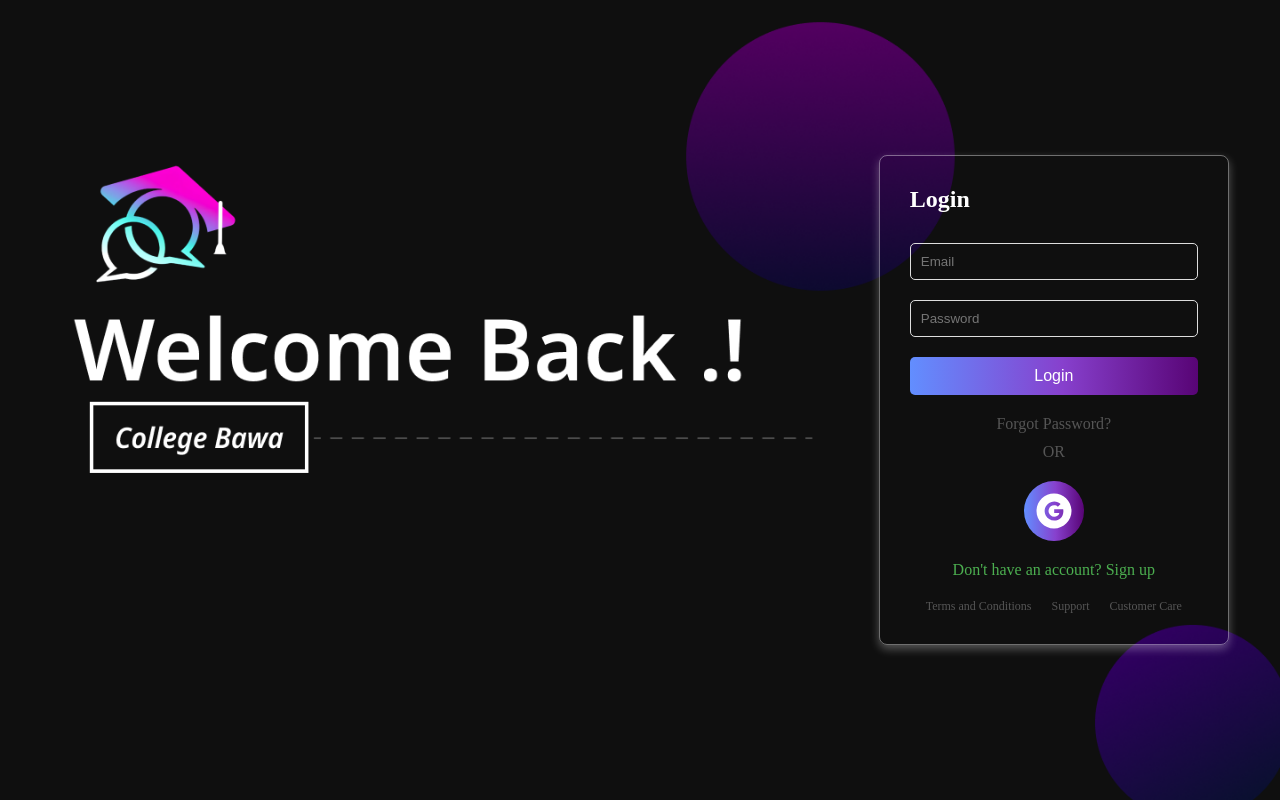
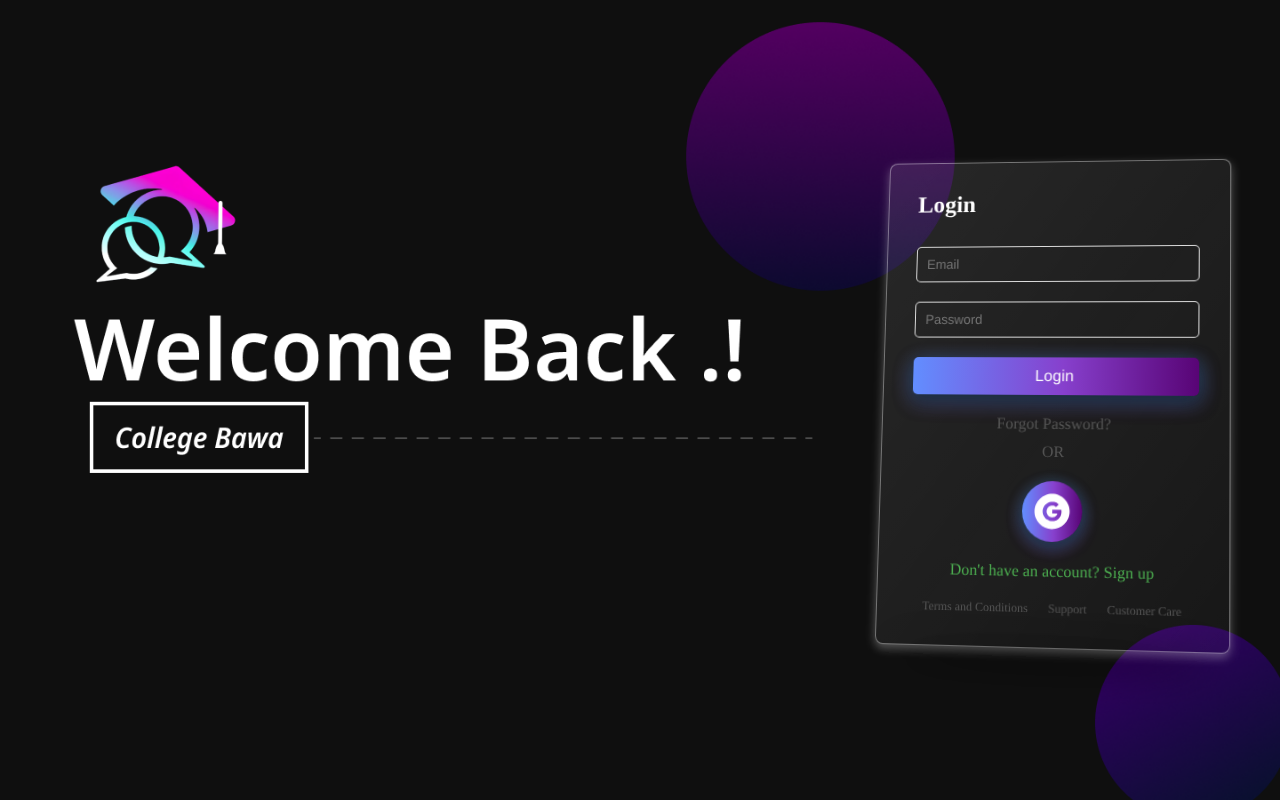
Before and after one commit to keshavchandel13/College-Bawa, a React (Vite) app in the folder Frontend/: page /login in a window 1280 px wide. Built offline with nearby package versions, Linux system fonts and the light colour scheme.

Commit message:
CSS updated for 3d container

```diff
--- a/Frontend/src/features/auth/LoginWithGoogle.jsx
+++ b/Frontend/src/features/auth/LoginWithGoogle.jsx
@@ -2,6 +2,7 @@ import React from "react";
 import { GoogleLogin } from "@react-oauth/google";
 import { loginWithGoogle } from "../../api/auth";
 import { useNavigate } from "react-router-dom";
+
 
 const LoginWithGoogle = () => {
   const navigate = useNavigate();
--- a/Frontend/src/features/auth/forgetpassword.jsx
+++ b/Frontend/src/features/auth/forgetpassword.jsx
@@ -1,6 +1,7 @@
 import React, { useState } from 'react';
 import { Link } from "react-router-dom";
 import "../../styles/auth/forgotpassword.css";
+
 
 function ForgetPassword() {
   const [email, setEmail] = useState('');
--- a/Frontend/src/styles/auth/login.css
+++ b/Frontend/src/styles/auth/login.css
@@ -1,4 +1,3 @@
-/* login.css */
 .login-page {
   display: flex;
   justify-content: flex-end;
@@ -9,85 +8,121 @@
   background-position: center;
 }
 
+
 .container {
   background-color: transparent;
   padding: 30px;
-    border-radius: 8px;
+  border-radius: 12px;
   text-align: center;
   width: 350px;
   max-width: 100%;
-    margin-left: -10px;
-    margin-right: 4%; /* Move container slightly left */
+  margin-left: -30px;
+  margin-right: 4%;
+  position: relative;
+  perspective: 1200px;
 
-    /* Adding the whitish shadowish border effect */
-    border: 1px solid rgba(255, 255, 255, 0.4);
-    box-shadow: 0 4px 10px rgba(255, 255, 255, 0.3);
+
+  border: 1px solid rgba(255, 255, 255, 0.12);
+  box-shadow:
+      0 15px 30px rgba(0, 255, 255, 0.3),  /* Cyan soft glow */
+      0 20px 40px rgba(255, 0, 255, 0.25), /* Magenta edge */
+      inset 0 4px 12px rgba(255, 255, 255, 0.1);
+
+
+  background: linear-gradient(
+      to bottom right,
+      rgba(255, 255, 255, 0.1),
+      rgba(255, 255, 255, 0.03)
+  );
+
+
+  transform: perspective(1200px) rotateX(6deg) rotateY(-6deg) rotateZ(1deg);
+  transition: all 0.4s ease-in-out;
 }
+
+
+.container:hover {
+  transform: perspective(1200px) rotateX(3deg) rotateY(-3deg) rotateZ(0deg) translateY(-10px);
+  box-shadow:
+      0 18px 40px rgba(0, 255, 255, 0.4),
+      0 22px 50px rgba(255, 0, 255, 0.35),
+      inset 0 5px 15px rgba(255, 255, 255, 0.15);
+}
+
+
+.container::after {
+  content: "";
+  position: absolute;
+  bottom: -18px;
+  left: 50%;
+  width: 90%;
+  height: 14px;
+  background: rgba(0, 0, 0, 0.9);
+  border-radius: 50%;
+  transform: translateX(-50%);
+  filter: blur(18px);
+  opacity: 0.7;
+}
+
 
 h2 {
   font-size: 24px;
   margin-bottom: 20px;
   color: #FFFFFF;
-    text-align: left; /* Whitish color for the heading */
+  text-align: left;
 }
+
 
 input {
   width: 100%;
-    padding: 10px;
+  padding: 12px;
   margin: 10px 0;
-    border-radius: 5px;
-    border: 1px solid #ddd;
-    background-color: transparent; /* No background color */
-    color: #FFFFFF;  /* Text color */
+  border-radius: 6px;
+  border: 1px solid rgba(255, 255, 255, 0.2);
+  background-color: transparent;
+  color: #FFFFFF;
+  transition: all 0.3s ease-in-out;
 }
 
+
+input:focus {
+  outline: none;
+  border-color: cyan;
+  box-shadow:
+      0 5px 20px rgba(0, 255, 255, 0.5),
+      inset 0 2px 8px rgba(255, 255, 255, 0.1);
+}
+
+/* Buttons */
 button {
   width: 100%;
-    padding: 10px;
-    background: linear-gradient(90deg,
-      #628EFF 0%,   /* Blue */
-      #8740CD 53%,  /* Purple */
-      #580475 100%  /* Dark Purple */
-    );
-    color: #FFFFFF;  /* Text color */
+  padding: 12px;
+  font-size: 16px;
+  border-radius: 6px;
+  cursor: pointer;
   border: none;
-    border-radius: 5px;
-    cursor: pointer;
-    margin: 10px 0;
-    font-size: 16px;
-    background-color: transparent;
+  background: linear-gradient(90deg, #00eaff 0%, #8740CD 53%, #ff00ff 100%);
+  color: #FFFFFF;
+  box-shadow:
+      0 7px 18px rgba(0, 0, 0, 0.6),
+      0 5px 20px rgba(0, 255, 255, 0.4),
+      0 6px 22px rgba(255, 0, 255, 0.3);
+  transition: all 0.3s ease-in-out;
 }
 
+
 button:hover {
-    background: linear-gradient(90deg,
-      #628EFF 0%,
-      #8740CD 53%,
-      #580475 100%
-    );
-    background-color: transparent;
+  transform: translateY(-5px);
+  box-shadow:
+      0 10px 25px rgba(0, 255, 255, 0.5),
+      0 12px 28px rgba(255, 0, 255, 0.4);
 }
 
-  .forgot-password {
-    margin: 10px 0;
+/* Button will be Pressed by user*/
+button:active {
+  transform: translateY(2px);
+  box-shadow: 0 3px 8px rgba(0, 0, 0, 0.4);
 }
-
-  .forgot-password a {
-    color: #555;
-    text-decoration: none;
-  }
-
-  .forgot-password a:hover {
-    color: #4CAF50;
-  }
-
-  .or-line {
-    margin: 10px 0;
-  }
-
-  .or-line span {
-    color: #555;
-  }
-
 
 .google-button {
   width: 60px;
@@ -100,37 +135,67 @@
   justify-content: center;
   cursor: pointer;
   margin: 20px auto;
+  box-shadow:
+      0 5px 14px rgba(0, 0, 0, 0.5),
+      0 4px 16px rgba(0, 255, 255, 0.4),
+      0 6px 18px rgba(255, 0, 255, 0.3);
+  transition: all 0.3s ease-in-out;
 }
 
+
 .google-button:hover {
-    background-color: rgba(0, 0, 0, 0.1);
+  background-color: rgba(255, 255, 255, 0.1);
+  transform: scale(1.1);
+  box-shadow:
+      0 8px 22px rgba(0, 255, 255, 0.5),
+      0 10px 25px rgba(255, 0, 255, 0.4);
 }
 
+/* Forgot Password */
+.forgot-password {
+  margin: 10px 0;
+}
+
+.forgot-password a {
+  color: rgba(255, 255, 255, 0.7);
+  text-decoration: none;
+  transition: color 0.3s;
+}
+
+.forgot-password a:hover {
+  color: cyan;
+}
+
+/* Signup Link */
 .signup-link {
   margin: 10px 0;
 }
 
 .signup-link a {
-    color: #4CAF50;
+  color: #ff00ff;
   text-decoration: none;
+  transition: color 0.3s;
 }
 
 .signup-link a:hover {
   text-decoration: underline;
+  color: cyan;
 }
 
+/* Footer Links */
 .footer-links {
   margin-top: 20px;
   font-size: 12px;
-    color: #555;
+  color: rgba(255, 255, 255, 0.7);
 }
 
 .footer-links a {
-    color: #555;
+  color: rgba(255, 255, 255, 0.7);
   text-decoration: none;
   margin: 0 10px;
+  transition: color 0.3s;
 }
 
 .footer-links a:hover {
-    color: #4CAF50;
+  color: cyan;
 }
```
Lines whose indentation alone changed are shown as unchanged.
